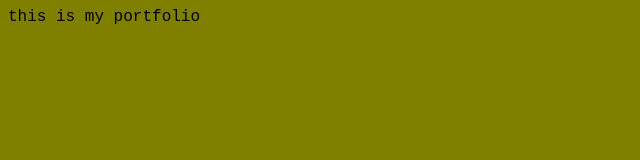
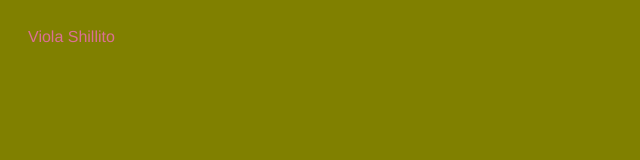
Before and after one commit to BANDOLERASTANCA/portfolio, a plain HTML site: page index.html in a window 1280 px wide. Shown: the whole page, without its empty margins (0-640 px from the left). Drawn offline with Linux system fonts and the light colour scheme.

Commit message:
Update index.html

```diff
--- a/index.html
+++ b/index.html
@@ -7,13 +7,17 @@
 
 <style>
 body{
-    color: black;
-    font-family:'Courier new',Courier, monospace;
+    color: palevioletred;
+    font-family: Helvetica, Arial, sans-serif;
     background-color: olive;
+    padding: 20px;
     }
+
+
+
 </style>
 </head>
 <body>
-    this is my portfolio
+    Viola Shillito
 </body>
 </html>
```
